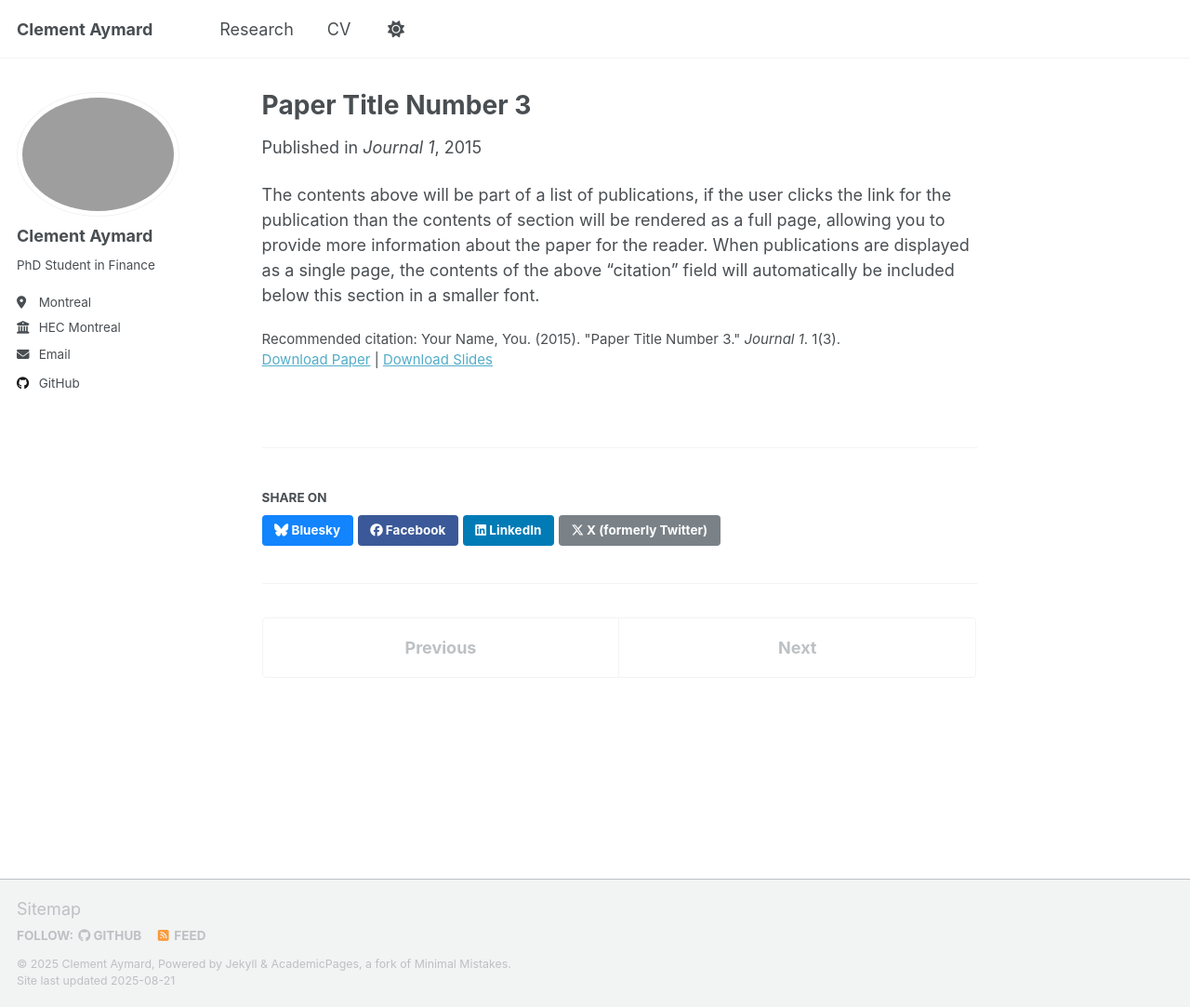
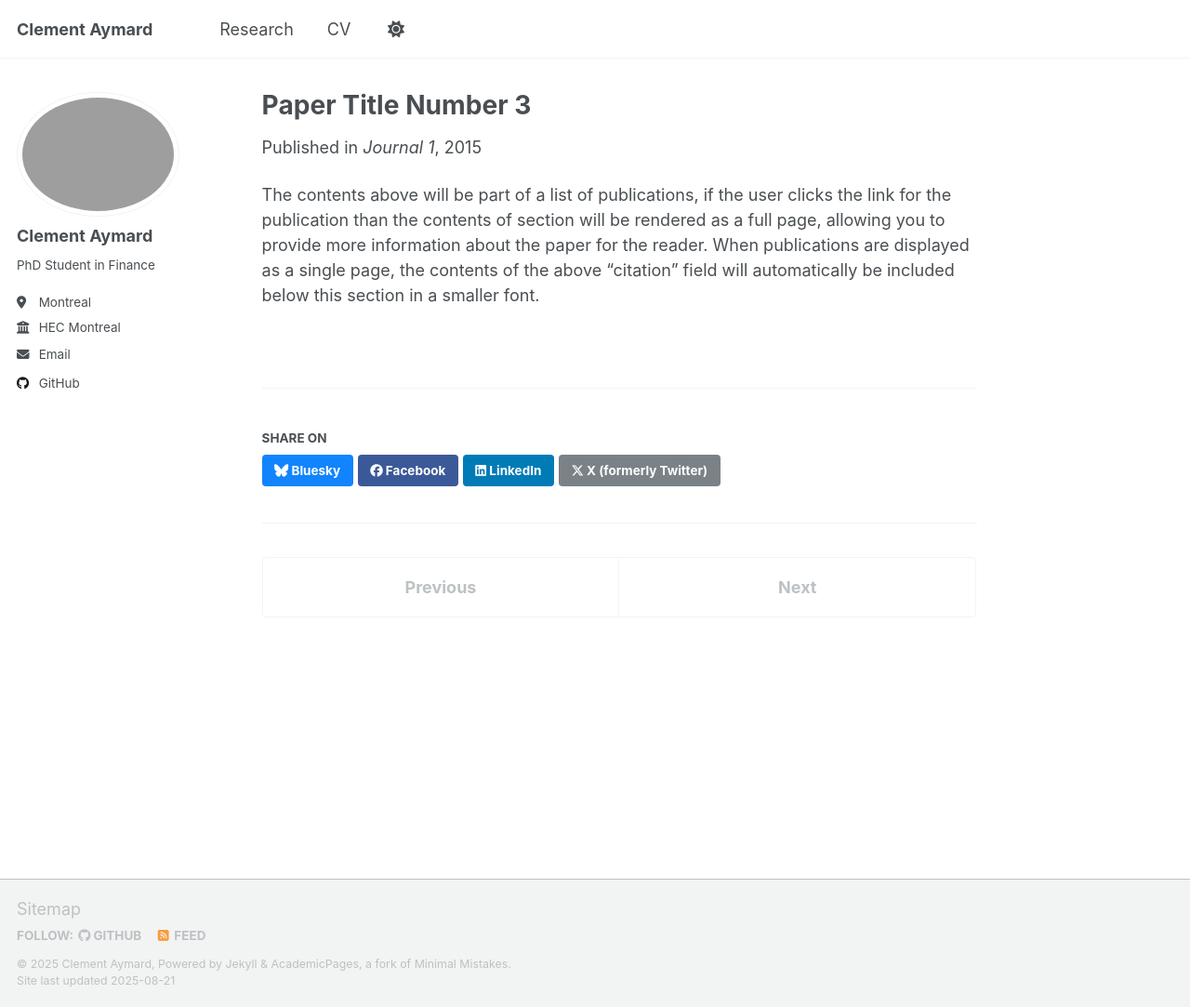
Before and after one commit to clemaymd/clemaymd.github.io, a Jekyll site: the page built from _publications/2015-10-01-paper-title-number-3.md, in a window 1280 px wide and 1083 px high. Shown: the whole window at 93% size. Built offline with Jekyll 4.4.1, drawn with Linux system fonts in a browser that asks for light colours; a script that is not in the unit is left out.

Commit message:
Update single.html

```diff
--- a/_layouts/single.html
+++ b/_layouts/single.html
@@ -47,30 +47,12 @@
       <section class="page__content" itemprop="text">
         {{ content }}
 
-        {% if page.citation and page.paperurl and page.slidesurl and page.bibtexurl %}
-          <p style="font-size: smaller">Recommended citation: {{ page.citation }}<br /><a href="{{ page.paperurl }}">Download Paper</a> | <a href="{{ page.slidesurl }}">Download Slides</a> | <a href="{{ page.bibtexurl }}">Download Bibtex</a></p>
-        {% elsif page.citation and page.paperurl and page.slidesurl %}
-          <p style="font-size: smaller">Recommended citation: {{ page.citation }}<br /><a href="{{ page.paperurl }}">Download Paper</a> | <a href="{{ page.slidesurl }}">Download Slides</a></p>
-        {% elsif page.citation and page.paperurl and page.bibtexurl %}
-          <p style="font-size: smaller">Recommended citation: {{ page.citation }}<br /><a href="{{ page.paperurl }}">Download Paper</a> | <a href="{{ page.bibtexurl }}">Download Bibtex</a></p>
-        {% elsif page.citation and page.paperurl %}
-          <p style="font-size: smaller">Recommended citation: {{ page.citation }}<br /><a href="{{ page.paperurl }}">Download Paper</a></p>
-        {% elsif page.citation and page.slidesurl and page.bibtexurl %}
-          <p style="font-size: smaller">Recommended citation: {{ page.citation }}<br /><a href="{{ page.slidesurl }}">Download Slides</a> | <a href="{{ page.bibtexurl }}">Download Bibtex</a></p>
-        {% elsif page.citation and page.slidesurl %}
-          <p style="font-size: smaller">Recommended citation: {{ page.citation }}<br /><a href="{{ page.slidesurl }}">Download Slides</a></p>
-        {% elsif page.slidesurl and page.bibtexurl %}
-          <p style="font-size: smaller"><a href="{{ page.slidesurl }}">Download Slides</a> | <a href="{{ page.bibtexurl }}">Download Bibtex</a></p>
-        {% elsif page.paperurl and page.bibtexurl %}
-          <p style="font-size: smaller"><a href="{{ page.paperurl }}">Download Paper</a> | <a href="{{ page.bibtexurl }}">Download Bibtex</a></p>
-        {% elsif page.citation and page.bibtexurl %}
-          <p style="font-size: smaller">Recommended citation: {{ page.citation }}<br /><a href="{{ page.bibtexurl }}">Download Bibtex</a></p>
-        {% elsif page.citation %}
-          <p style="font-size: smaller">Recommended citation: {{ page.citation }}</p>
-        {% elsif page.slidesurl %}
-          <p style="font-size: smaller"><a href="{{ page.slidesurl }}">Download Slides</a></p>
-        {% elsif page.bibtexurl %}
-          <p style="font-size: smaller"><a href="{{ page.bibtexurl }}">Download Bibtex</a></p>
+        {% if page.citation and page.paperurl and page.ssrnurl %}
+          <p style="font-size: smaller"> Recommended citation: {{ page.citation }} <br />
+          <a href="{{ page.paperurl }}">journal link</a> | <a href="{{ page.ssrnurl }}">ssrn link</a></p>
+        {% elsif page.citation and page.ssrnurl %}
+          <p style="font-size: smaller"> Recommended citation: {{ page.citation }} <br />
+          <a href="{{ page.ssrnurl }}">ssrn link</a></p>
         {% endif %}
 
         {% if page.link %}<div><a href="{{ page.link }}" class="btn">{{ site.data.ui-text[site.locale].ext_link_label | default: "Direct Link" }}</a></div>{% endif %}
```
